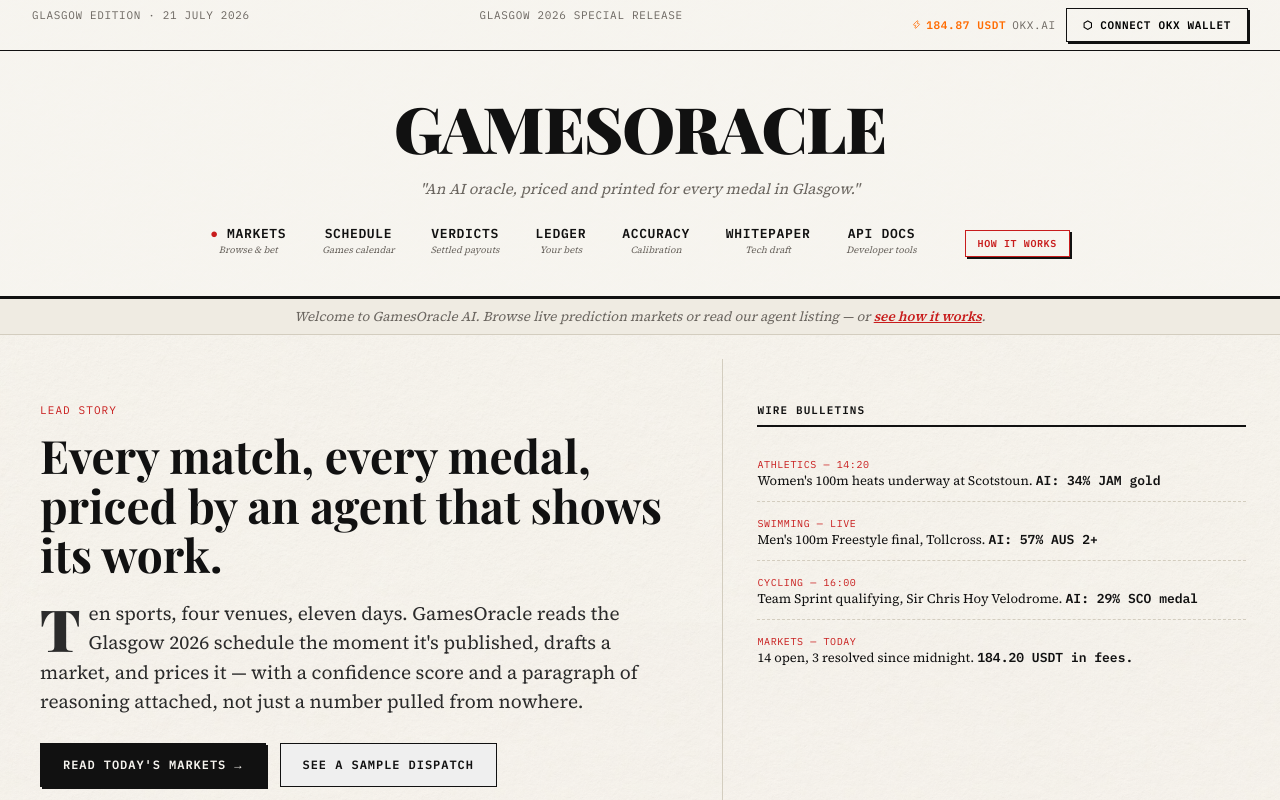
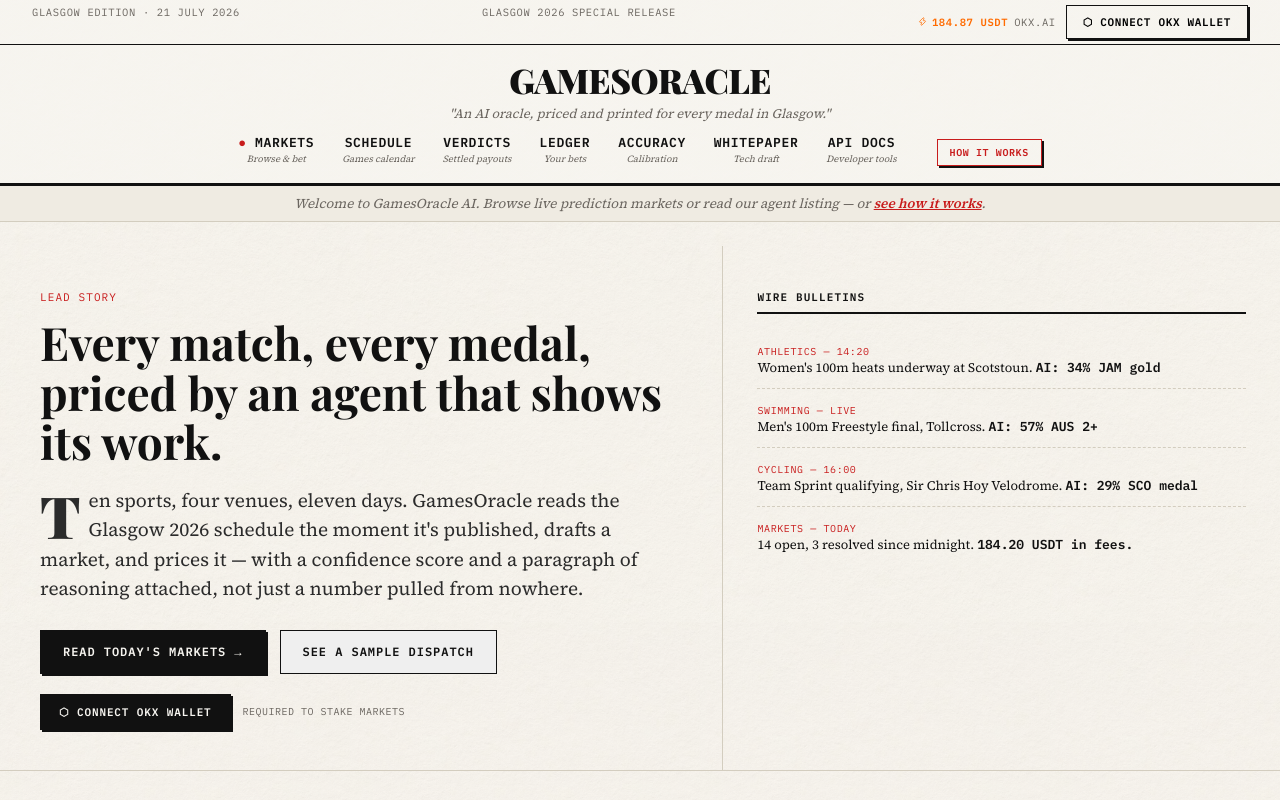
Before and after one commit to midexol/GamesOracle, a React (Vite) app: page / in a window 1280 px wide. Shown: the top 800 px of the page. Built offline with nearby package versions, Linux system fonts and the light colour scheme; a web font is replaced by a local one.

Commit message:
style: reduce desktop masthead height and completely remove kicker text above GamesOracle logo

```diff
--- a/src/index.css
+++ b/src/index.css
@@ -129,13 +129,13 @@ header.sticky-header {
 .datebar {
   border-bottom: 1px solid var(--ink);
   font-family: 'IBM Plex Mono', monospace;
-  font-size: 11px;
+  font-size: 10.5px;
   letter-spacing: 0.06em;
   text-transform: uppercase;
   color: var(--muted);
   display: flex;
   justify-content: space-between;
-  padding: 8px 32px;
+  padding: 5px 32px;
 }
 
 /* Masthead styling */
@@ -143,47 +143,41 @@ header.sticky-header {
   display: flex;
   align-items: center;
   justify-content: space-between;
-  padding: 20px 32px;
+  padding: 10px 32px;
   border-bottom: 3px solid var(--ink);
 }
 
 .masthead.center-mode {
   display: block;
   text-align: center;
-  padding: 34px 32px 22px;
+  padding: 12px 32px 8px;
 }
 
 .masthead h1 {
-  font-size: 34px;
+  font-size: 26px;
   margin: 0;
   font-weight: 900;
 }
 
 .masthead.center-mode h1 {
-  font-size: 64px;
-  letter-spacing: -1px;
+  font-size: 34px;
+  letter-spacing: -0.5px;
 }
 
 .masthead .kicker {
-  font-family: 'IBM Plex Mono', monospace;
-  font-size: 12px;
-  letter-spacing: 0.15em;
-  text-transform: uppercase;
-  color: var(--red);
-  margin-bottom: 10px;
-  font-weight: 600;
+  display: none !important;
 }
 
 .masthead .tagline {
   font-style: italic;
   color: var(--muted);
-  font-size: 15px;
-  margin-top: 8px;
+  font-size: 13px;
+  margin-top: 2px;
 }
 
 nav.subnav {
   display: flex;
-  gap: 30px;
+  gap: 24px;
   font-family: 'IBM Plex Mono', monospace;
   font-size: 12px;
   text-transform: uppercase;
@@ -192,9 +186,9 @@ nav.subnav {
 
 .masthead.center-mode nav.subnav {
   justify-content: center;
-  gap: 36px;
-  padding: 12px;
-  margin-top: 14px;
+  gap: 28px;
+  padding: 4px;
+  margin-top: 8px;
   border-bottom: none;
 }
 
```
